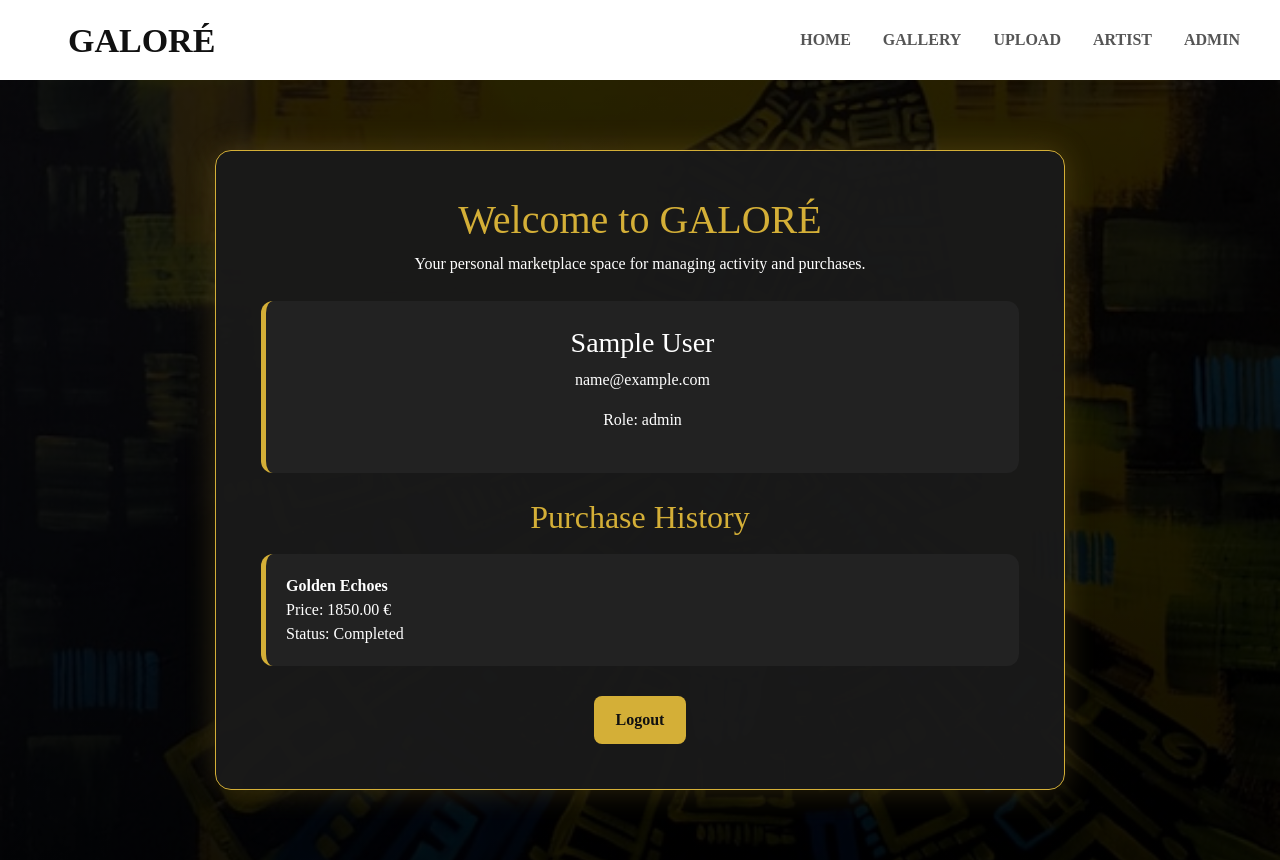
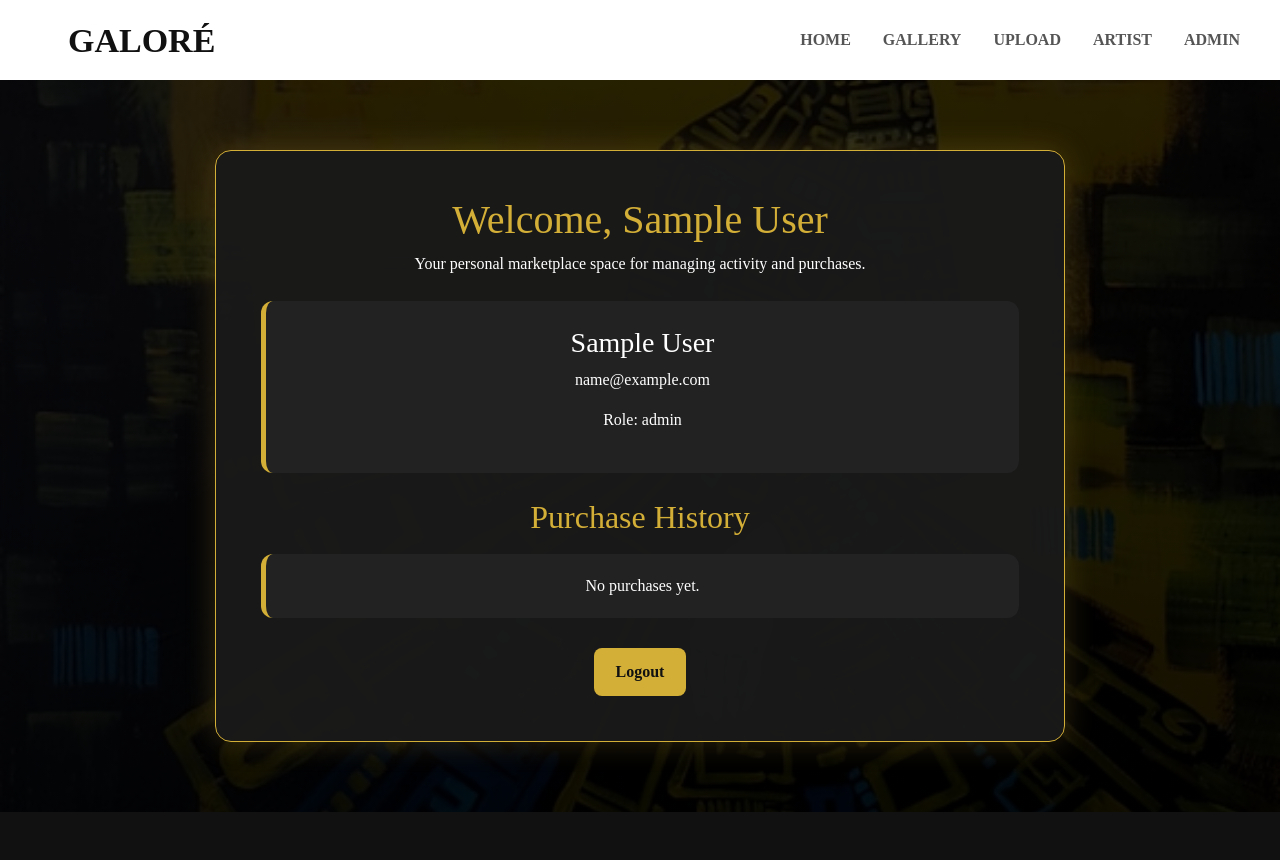
Before and after one commit to irmaorascanin/GALORE, a plain HTML site: page views/profile.html in a window 1280 px wide. After the commit the page ends 812 px from the top, so only its background shows below. Drawn offline with nearby package versions, Linux system fonts and the light colour scheme; sample sign-in values are in the browser's storage.

Commit message:
improved profile page

```diff
--- a/views/profile.html
+++ b/views/profile.html
@@ -80,7 +80,7 @@
       padding: 20px;
       border-radius: 12px;
       margin-top: 18px;
-      text-align: left;
+      text-align: center;
       border-left: 5px solid #d4af37;
     }
 
@@ -145,7 +145,7 @@
 <section class="profile-section">
   <div class="profile-card">
 
-    <h1>Welcome to GALORÉ</h1>
+    <h1 id="welcome-title">Welcome to GALORÉ</h1>
     <p>Your personal marketplace space for managing activity and purchases.</p>
 
     <div class="user-box">
@@ -158,9 +158,7 @@
 
     <div id="orders-container">
       <div class="history-card">
-        <strong>Golden Echoes</strong><br>
-        Price: 1850.00 €<br>
-        Status: Completed
+        No purchases yet.
       </div>
     </div>
 
@@ -184,6 +182,7 @@
   document.getElementById("user-name").innerText = user.name || "User";
   document.getElementById("user-email").innerText = user.email || "";
   document.getElementById("user-role").innerText = "Role: " + (user.role || "USER");
+  document.getElementById("welcome-title").innerText = "Welcome, " + (user.name || "User");
 
   if (user.role !== "ADMIN") {
   document.getElementById("admin-btn").style.display = "none";
```
